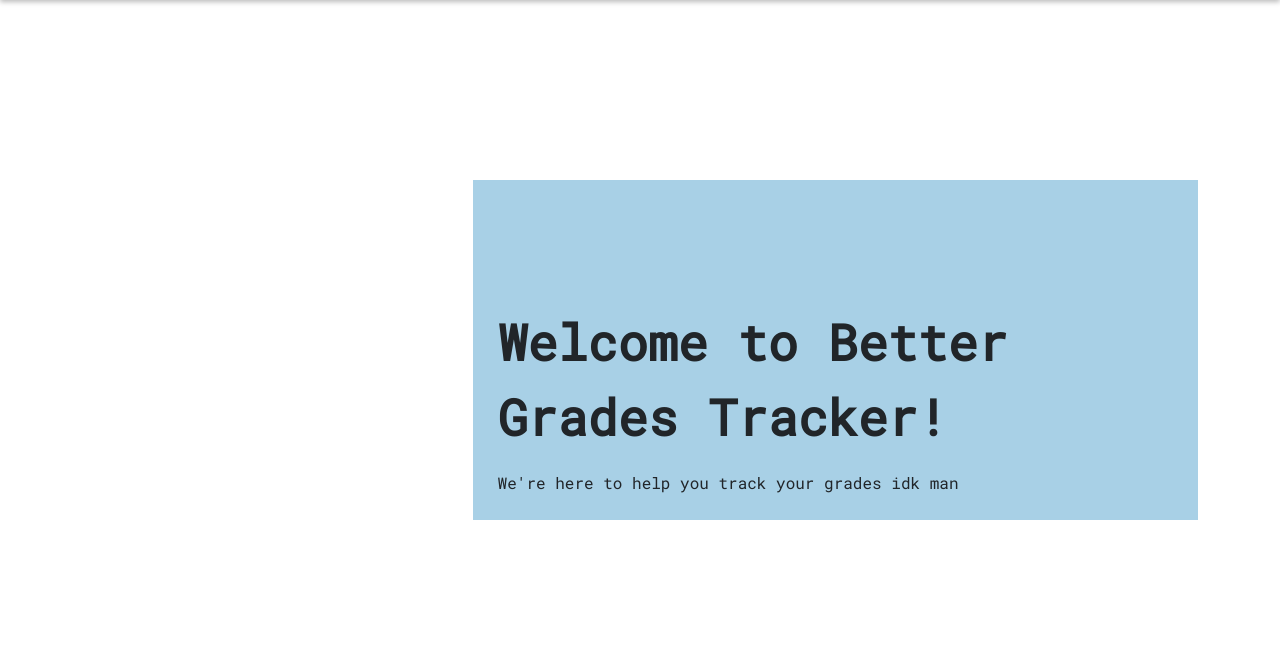
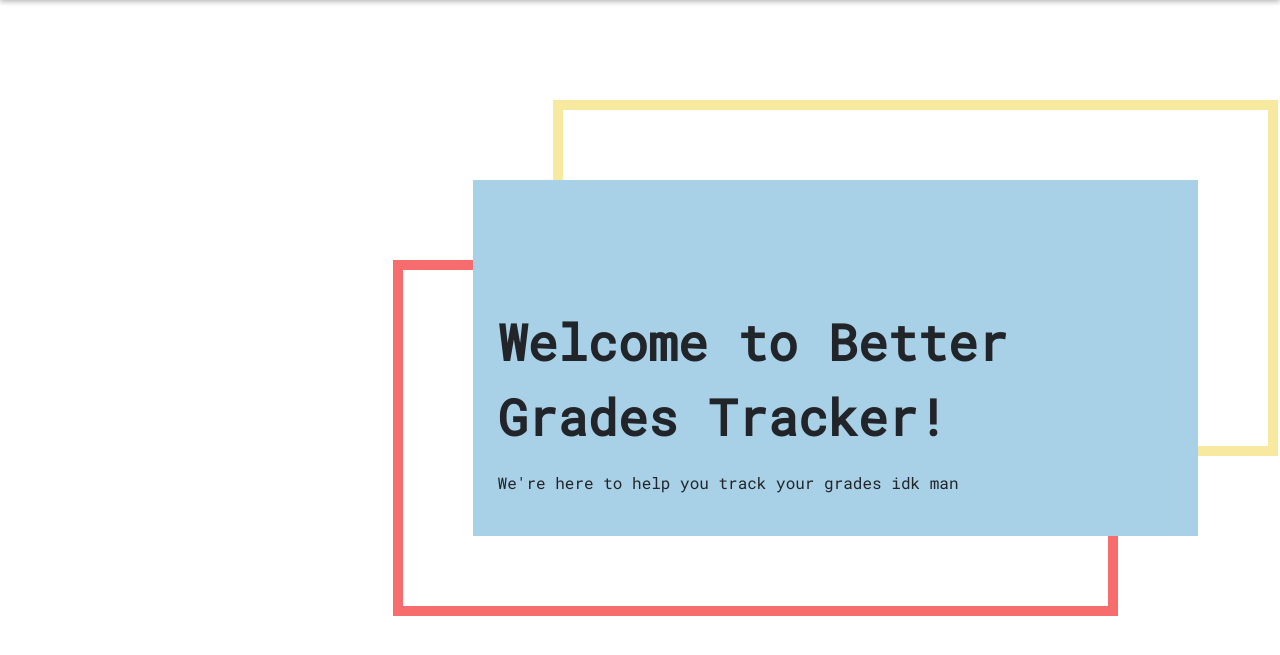
Before and after one commit to ADSteele916/nwhacks2021, a Django app: page / in a window 1280 px wide. Shown: the part 77-732 px from the top of the page. Run offline with Django 3.2, Linux system fonts and the light colour scheme.

Commit message:
6.5 hours later and the home page is done

```diff
--- a/grades/static/grades/main.css
+++ b/grades/static/grades/main.css
@@ -15,35 +15,49 @@
 
 .home-text-backone {
     border-color: #F76C6C;
-    background-color: #F76C6C;
-    z-index: 1;
+    border-width: 10px;
+    border-style: solid;
+    z-index: -1;
     position: absolute;
+    box-sizing: border-box;
+    right: 80px;
+    top: 80px;
+    width: 100%;
+    height:100%;
 }
 
 .home-text-backtwo {
     border-color: #F8E9A1;
-    background-color: #F8E9A1;
-    z-index: 2;
+    border-width: 10px;
+    border-style: solid;
+    z-index: -1;
     position: absolute;
-    left: 5px;
-    top: 5px;
+    left: 80px;
+    bottom: 80px;
+    box-sizing: border-box;
+    width: 100%;
+    height:100%
 }
 
 .home-welcome {
     font-size:50px;
     font-weight: 600;
     margin-top: 100px;
+    width: 100%;
 }
 
 .home-text {
     padding: 25px;
     background-color: #A8D0E6;
     font-family: 'Roboto Mono', monospace;
-    font-weight: 400;
     margin-top: 180px;
     width: 65%;
     float: right;
+    position: relative;
+}
 
+.home-about {
+    font-weight: 400;
 }
 
 .red-card {
--- a/templates/grades/home.html
+++ b/templates/grades/home.html
@@ -3,15 +3,15 @@
 
 {% block content %}
         <div class="home-text">
+            <div class="home-text-backone">
+            </div>
+            <div class="home-text-backtwo">
+            </div>
             <div class="home-welcome">
                 <p>Welcome to Better Grades Tracker!</p>
             </div>
             <div class="home-about">
-                We're here to help you track your grades idk man
-            </div>
-            <div class="home-text-backone">
-            </div>
-            <div class="home-text-backtwo">
+                <p>We're here to help you track your grades idk man</p>
             </div>
         </div>
 {% endblock content %}
```
